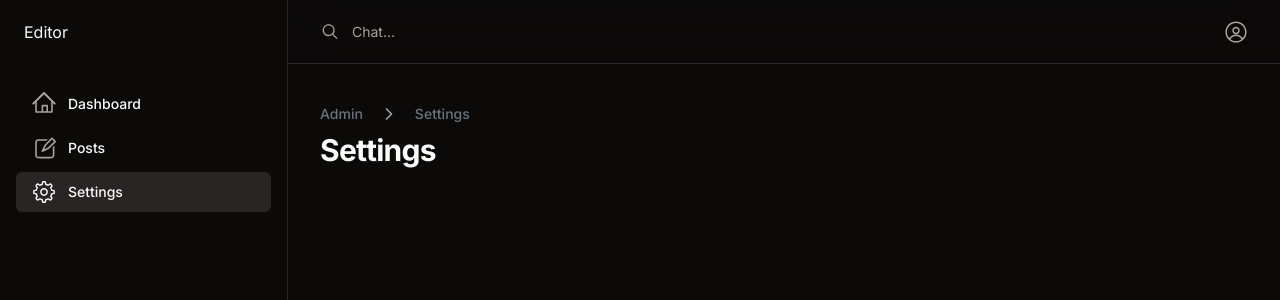
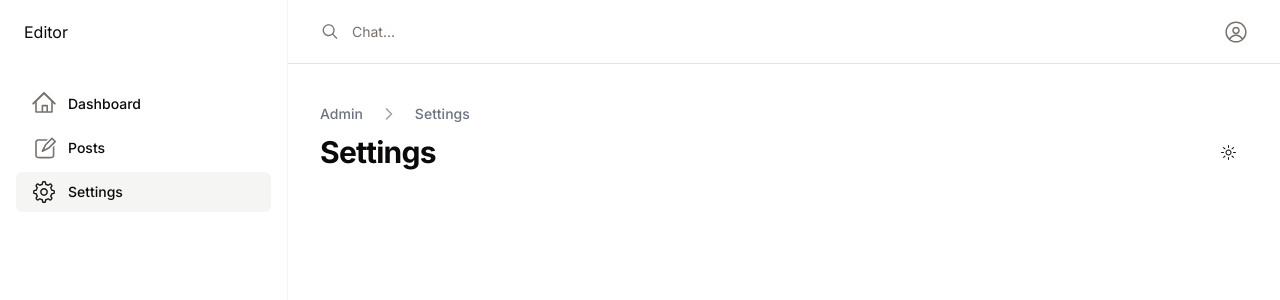
Before and after one commit to StillScripts/mikey, a Next.js app: page /admin/settings in a window 1280 px wide. Shown: the top 300 px of the page. Built offline with nearby package versions, Linux system fonts and the light colour scheme.

Commit message:
Setup light/dark toggle

```diff
--- a/app/(dashboard)/admin/settings/page.tsx
+++ b/app/(dashboard)/admin/settings/page.tsx
@@ -1,4 +1,5 @@
 import { PageHeading } from '@/app/(dashboard)/_components/page-heading'
+import { ThemeToggle } from '@/components/ui/theme-toggle'
 
 const SettingsPage = () => {
 	return (
@@ -6,7 +7,9 @@ const SettingsPage = () => {
 			<PageHeading
 				heading="Settings"
 				links={[{ title: 'Settings', href: '/admin/settings' }]}
-			></PageHeading>
+			>
+				<ThemeToggle />
+			</PageHeading>
 		</div>
 	)
 }
--- a/components/providers.tsx
+++ b/components/providers.tsx
@@ -2,9 +2,5 @@
 import { ThemeProvider } from 'next-themes'
 
 export const Providers = ({ children }: { children: React.ReactNode }) => {
-	return (
-		<ThemeProvider attribute="class" defaultTheme="dark">
-			{children}
-		</ThemeProvider>
-	)
+	return <ThemeProvider attribute="class">{children}</ThemeProvider>
 }
--- /dev/null
+++ b/components/ui/theme-toggle.tsx
@@ -0,0 +1,33 @@
+'use client'
+
+import * as React from 'react'
+import { useTheme } from 'next-themes'
+
+import { MoonIcon, SunIcon } from '@radix-ui/react-icons'
+
+import { Button } from '@/components/ui/button'
+
+export function ThemeToggle() {
+	const { setTheme, theme } = useTheme()
+	const [_, startTransition] = React.useTransition()
+
+	return (
+		<Button
+			suppressHydrationWarning
+			variant="ghost"
+			size="icon"
+			onClick={() => {
+				startTransition(() => {
+					setTheme(theme === 'light' ? 'dark' : 'light')
+				})
+			}}
+		>
+			{!theme ? null : theme === 'dark' ? (
+				<MoonIcon className="transition-all" />
+			) : (
+				<SunIcon className="transition-all" />
+			)}
+			<span className="sr-only">Toggle theme</span>
+		</Button>
+	)
+}
```
